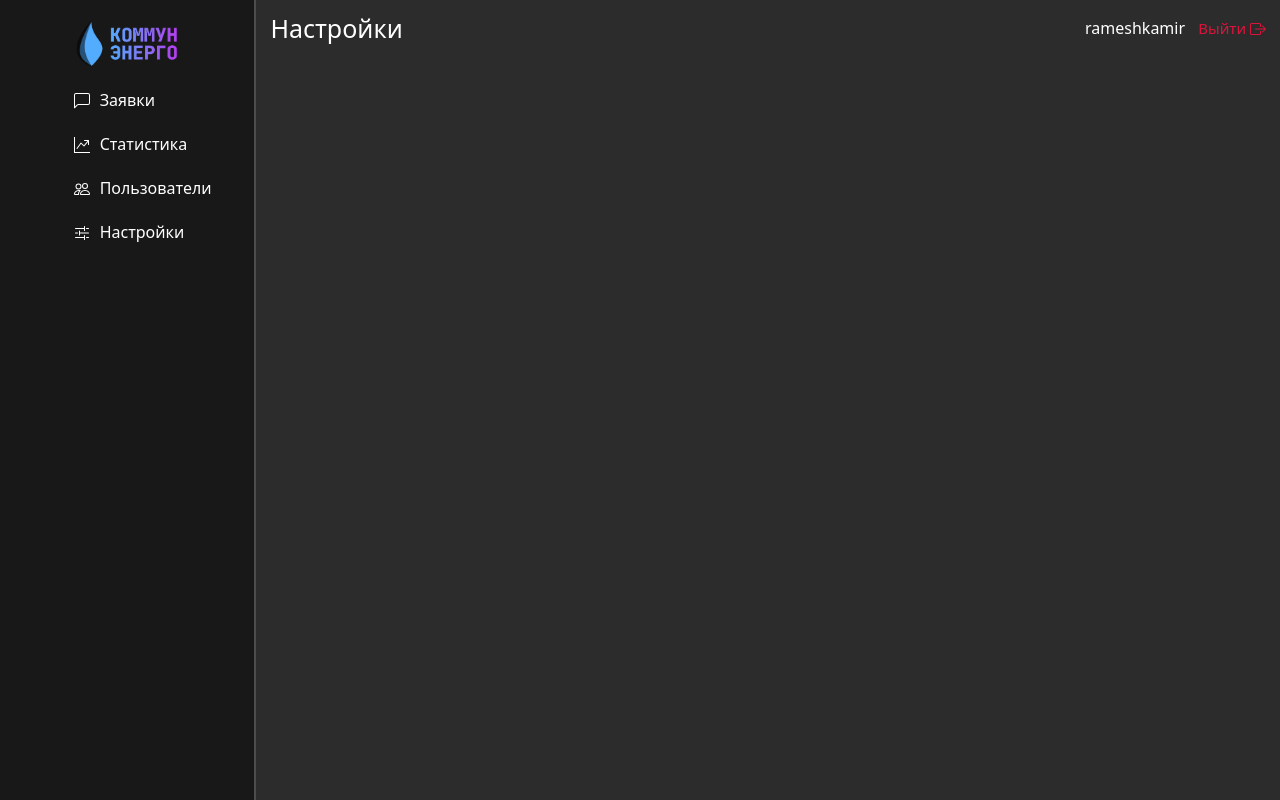
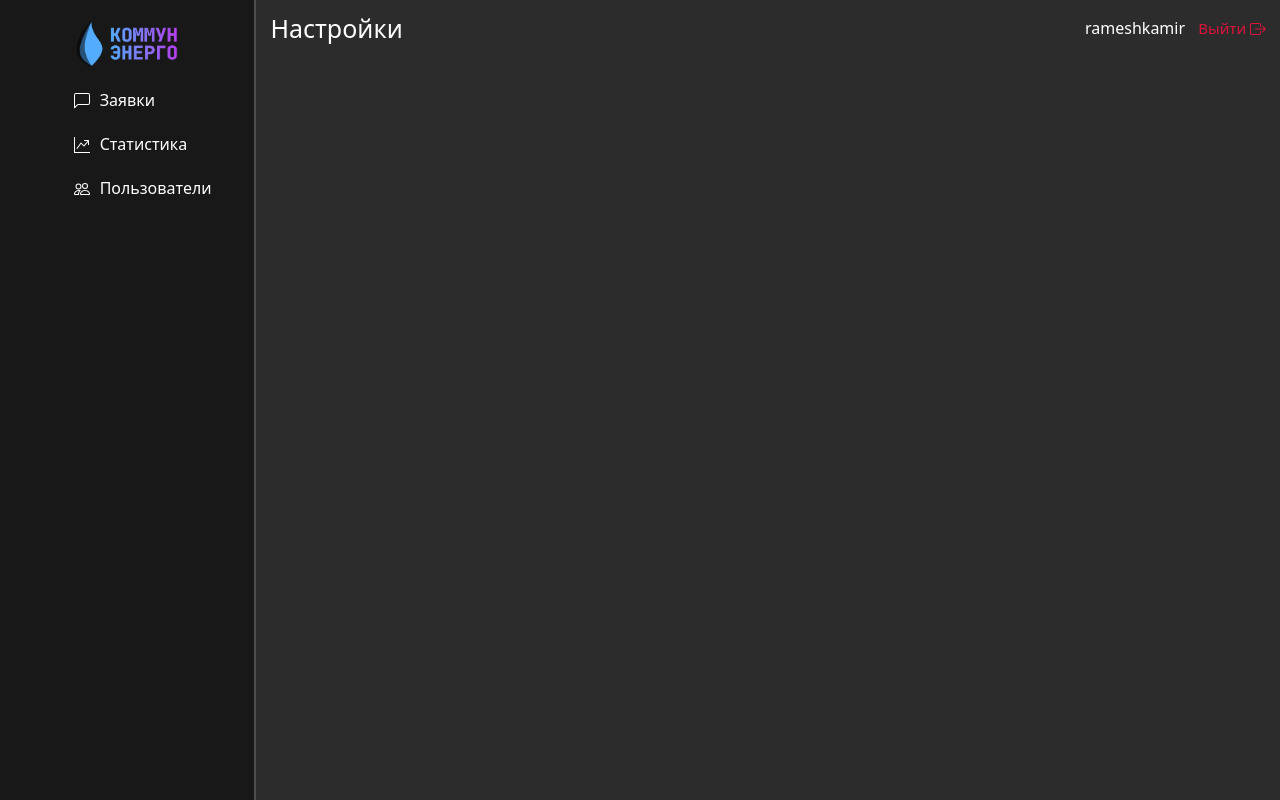
Before and after one commit to rameshkmamir/commun_energo_website, a Django app: page /settings in a window 1280 px wide. Run offline with Django 4.2, Linux system fonts and the light colour scheme; a user stored in the database is signed in; some libraries are stand-ins or nearby versions.

Commit message:
Some some

```diff
--- a/main/templates/main/layout.html
+++ b/main/templates/main/layout.html
@@ -54,19 +54,6 @@
         </li>
       </a>
       {% endif %}
-      {% if user.groups.all.0.name == 'Администратор'%}
-      <a href="{% url 'settings' %}">
-        <li>
-          <svg xmlns="http://www.w3.org/2000/svg" width="16" height="16" fill="currentColor"
-               class="bi bi-sliders2 nav-icon" viewBox="0 0 16 16">
-            <path fill-rule="evenodd"
-                  d="M10.5 1a.5.5 0 0 1 .5.5v4a.5.5 0 0 1-1 0V4H1.5a.5.5 0 0 1 0-1H10V1.5a.5.5 0 0 1 .5-.5ZM12 3.5a.5.5 0 0 1 .5-.5h2a.5.5 0 0 1 0 1h-2a.5.5 0 0 1-.5-.5Zm-6.5 2A.5.5 0 0 1 6 6v1.5h8.5a.5.5 0 0 1 0 1H6V10a.5.5 0 0 1-1 0V6a.5.5 0 0 1 .5-.5ZM1 8a.5.5 0 0 1 .5-.5h2a.5.5 0 0 1 0 1h-2A.5.5 0 0 1 1 8Zm9.5 2a.5.5 0 0 1 .5.5v4a.5.5 0 0 1-1 0V13H1.5a.5.5 0 0 1 0-1H10v-1.5a.5.5 0 0 1 .5-.5Zm1.5 2.5a.5.5 0 0 1 .5-.5h2a.5.5 0 0 1 0 1h-2a.5.5 0 0 1-.5-.5Z"/>
-          </svg>
-          Настройки
-        </li>
-      </a>
-      {% endif %}
-
     </ul>
   </aside>
 </div>
--- a/mySite/settings.py
+++ b/mySite/settings.py
@@ -16,6 +16,7 @@ from pathlib import Path
 # Build paths inside the project like this: BASE_DIR / 'subdir'.
 BASE_DIR = Path(__file__).resolve().parent.parent
 MEDIA_URL = '/media/'
+MEDIA_ROOT = os.path.join(BASE_DIR, 'media')
 # Quick-start development settings - unsuitable for production
 # See https://docs.djangoproject.com/en/4.2/howto/deployment/checklist/
 
```
Also changed, not shown: db.sqlite3, media/attachments/5WnyknaYFIM.jpg (added), 2 other files.
